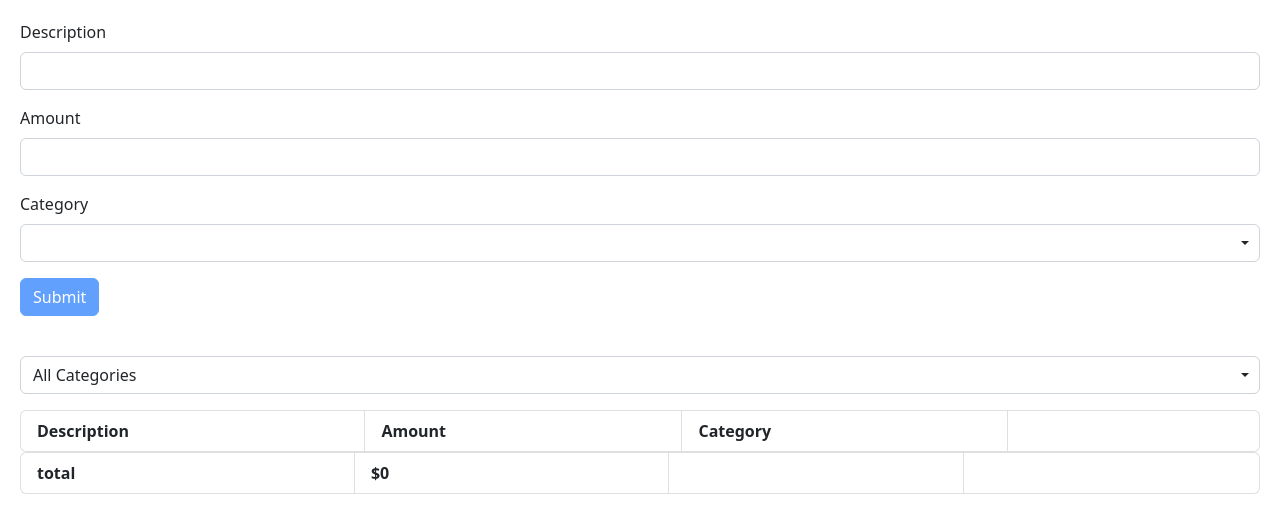
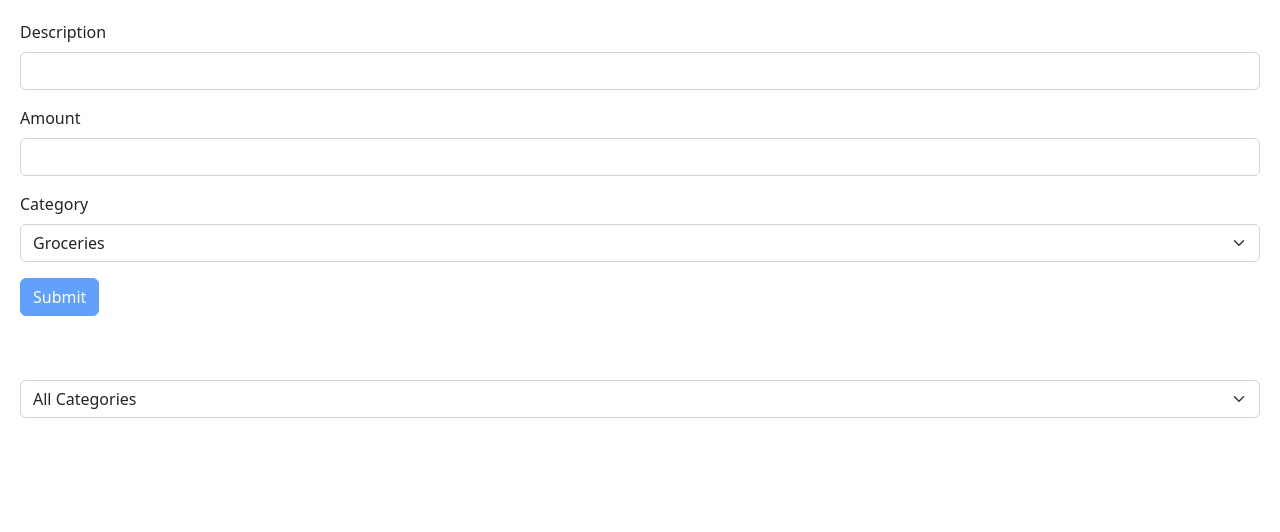
Before and after one commit to AllasKevin/react-mosh-tutorial-app, a React (Vite) app: page / in a window 1280 px wide. Shown: the top 532 px of the page. Built offline with nearby package versions, Linux system fonts and the light colour scheme; the HTML template or start-up script is replaced by a standard one.

Commit message:
finished projext: expense tracker with Mosh's solution

```diff
--- a/src/App.tsx
+++ b/src/App.tsx
@@ -6,30 +6,24 @@ import ExpandableText from "./components/ExpandableText";
 import Form from "./components/Form";
 import ExpenseForm from "./ExpenseTrackerProject/ExpenseForm";
 import ExpenseList from "./ExpenseTrackerProject/ExpenseList";
+import ExpenseFilter from "./ExpenseTrackerProject/ExpenseFilter";
+import categories from "./ExpenseTrackerProject/categories";
+
 interface item {
   id: number;
   description: string;
   amount: number;
   category: string;
 }
+
 // This is a component
 function App() {
-  const handleSelectedItem = (item: string) => {
-    console.log(item);
-  };
-
   const [items, setItems] = useState<item[]>([]);
 
-  const changeQuantity = () => {};
-
-  const addItem = (desc: string, amount: number, category: string) => {
-    const id = Math.random();
-    setItems((prevItems) => [
-      ...prevItems,
-      { id: id, description: desc, amount: amount, category: category },
-    ]);
-    console.log(items);
-  };
+  const [selectedCategory, setSelectedCategory] = useState("");
+  const visibleItems = selectedCategory
+    ? items.filter((item) => item.category === selectedCategory)
+    : items;
 
   const deleteItem = (id: number) => {
     setItems((prevItems) => prevItems.filter((item) => item.id !== id));
@@ -38,15 +32,17 @@ function App() {
 
   return (
     <div>
-      <ExpenseForm
-        onAdd={(description, amount, category) =>
-          addItem(description, amount, category)
-        }
-      ></ExpenseForm>
-      <ExpenseList
-        onDelete={(id) => deleteItem(id)}
-        items={items}
-      ></ExpenseList>
+      <div className="mb-5">
+        <ExpenseForm
+          onAdd={(item) => setItems([...items, { ...item, id: Math.random() }])}
+        />
+      </div>
+      <div className="mb-3">
+        <ExpenseFilter
+          onSelectCategory={(selected) => setSelectedCategory(selected)}
+        />
+      </div>
+      <ExpenseList onDelete={(id) => deleteItem(id)} items={visibleItems} />
     </div>
   );
 }
--- /dev/null
+++ b/src/ExpenseTrackerProject/ExpenseFilter.tsx
@@ -0,0 +1,31 @@
+import React from "react";
+import { useForm } from "react-hook-form";
+import categories from "./categories";
+
+interface ExpenseFilterProps {
+  onSelectCategory: (category: string) => void;
+}
+
+const ExpenseFilter = ({ onSelectCategory }: ExpenseFilterProps) => {
+  const { register, watch, setValue } = useForm();
+  const selectedCategory = watch("listCategory", "All Categories"); // Default text
+
+  return (
+    <select
+      key="categoryList"
+      className="form-select"
+      onChange={(event) => onSelectCategory(event.target.value)}
+    >
+      <option key="All Categories" value="All Categories">
+        All Categories
+      </option>
+      {categories.map((category) => (
+        <option key={category} value={category}>
+          {category}
+        </option>
+      ))}
+    </select>
+  );
+};
+
+export default ExpenseFilter;
--- a/src/ExpenseTrackerProject/ExpenseForm.tsx
+++ b/src/ExpenseTrackerProject/ExpenseForm.tsx
@@ -4,17 +4,10 @@ import { z } from "zod";
 import { zodResolver } from "@hookform/resolvers/zod";
 import "bootstrap/dist/js/bootstrap.bundle.min";
 import "./ExpenseForm.css";
-
-interface item {
-  id: number;
-  description: string;
-  amount: number;
-  category: string;
-}
+import categories from "./categories";
 
 interface ExpenseFormProps {
-  items?: item[];
-  onAdd: (description: string, amount: number, category: string) => void;
+  onAdd: (item: FormData) => void;
 }
 
 const schema = z.object({
@@ -23,32 +16,28 @@ const schema = z.object({
     .min(3, { message: "Descrpition must be at least 3 characters." }),
   amount: z
     .number({ invalid_type_error: "Amount field is required." })
-    .min(1, { message: "Amount must be larger than 0." }),
-  category: z.string().min(1, { message: "Category is required." }),
+    .min(0.01, { message: "Amount must be larger than 0.01." })
+    .max(100_000),
+  category: z.enum(categories),
 });
 // Detta är istället för att skapa ett FormData interface
 type FormData = z.infer<typeof schema>;
 
-const categories = ["Groceries", "Utilities", "Entertainment"];
-
-const ExpenseForm = ({ onAdd, items }: ExpenseFormProps) => {
+const ExpenseForm = ({ onAdd }: ExpenseFormProps) => {
   const {
     register,
     handleSubmit,
     formState: { errors, isValid },
-    watch,
-    setValue,
+    reset,
   } = useForm<FormData>({ resolver: zodResolver(schema), mode: "onChange" });
-  const selectedCategory = watch("category"); // Default text
-
-  //console.log(errors);
-
-  const onSubmit = (data: FieldValues) => {
-    onAdd(data.description, data.amount, data.category);
-  };
 
   return (
-    <form onSubmit={handleSubmit(onSubmit)}>
+    <form
+      onSubmit={handleSubmit((data) => {
+        onAdd(data);
+        reset();
+      })}
+    >
       <div className="mb-3">
         <label htmlFor="MyDescription" className="form-label">
           Description
@@ -82,31 +71,17 @@ const ExpenseForm = ({ onAdd, items }: ExpenseFormProps) => {
         <label htmlFor="MyCategory" className="form-label">
           Category
         </label>
-        <button
+        <select
           {...register("category")}
-          className="dropdown-toggle form-control .dropdown-toggle"
+          className="form-select"
           id="MyCategory"
-          type="button"
-          data-bs-toggle="dropdown"
-          aria-expanded="false"
         >
-          {selectedCategory} {/* Selected value updates here */}
-        </button>
-        <ul className="dropdown-menu form-control">
           {categories.map((category) => (
-            <li key={category}>
-              <a
-                className="dropdown-item"
-                href="#"
-                onClick={() =>
-                  setValue("category", category, { shouldValidate: true })
-                } /* This sets selectedCategory */
-              >
-                {category}
-              </a>
-            </li>
+            <option key={category} value={category}>
+              {category}
+            </option>
           ))}
-        </ul>
+        </select>
       </div>
       <button
         disabled={!isValid}
--- a/src/ExpenseTrackerProject/ExpenseList.tsx
+++ b/src/ExpenseTrackerProject/ExpenseList.tsx
@@ -20,94 +20,29 @@ const ExpenseList = ({ items, onDelete }: ExpenseListProps) => {
   const { register, watch, setValue } = useForm();
   const selectedCategory = watch("listCategory", "All Categories"); // Default text
 
-  const calculateTotal = (items: item[]) => {
-    var totalAmount = 0;
-    items.map((item) => {
-      if (
-        item.category === selectedCategory ||
-        selectedCategory === "All Categories"
-      )
-        totalAmount += item.amount;
-    });
-    return totalAmount;
-  };
+  if (items?.length === 0) return null;
 
   return (
     <div>
-      <div className="mb-3 dropdown">
-        <label htmlFor="MyCategory" className="form-label"></label>
-        <button
-          {...register("category")}
-          className="dropdown-toggle form-control .dropdown-toggle"
-          id="MyCategory"
-          type="button"
-          data-bs-toggle="dropdown"
-          aria-expanded="false"
-        >
-          {selectedCategory} {/* Selected value updates here */}
-        </button>
-        <ul key="dropdownMenu" className="dropdown-menu form-control">
-          <li key="AllCategories">
-            <a
-              className="dropdown-item"
-              href="#"
-              onClick={() =>
-                setValue("listCategory", "All Categories", {
-                  shouldValidate: true,
-                })
-              }
-            >
-              All Categories
-            </a>
-          </li>
-          {categories.map((category) => (
-            <li key={category}>
-              <a
-                className="dropdown-item"
-                href="#"
-                onClick={() =>
-                  setValue("listCategory", category, { shouldValidate: true })
-                }
-              >
-                {category}
-              </a>
-            </li>
-          ))}
-        </ul>
-      </div>
-      <ul
-        key="topRow"
-        className="list-group list-group-horizontal fw-bold d-flex w-100"
-      >
-        <li key="desc" className="list-group-item flex-fill">
-          Description
-        </li>
-        <li key="amount" className="list-group-item flex-fill">
-          Amount
-        </li>
-        <li key="category" className="list-group-item flex-fill">
-          Category
-        </li>
-        <li key="delete" className="list-group-item flex-fill"></li>
-      </ul>
+      <table className="table table-bordered">
+        <thead>
+          <tr key="headRow">
+            <th>Description</th>
+            <th>Amount</th>
+            <th>Category</th>
+            <th></th>
+          </tr>
+        </thead>
+        <tbody key="tableBody">
           {items?.map(
             (item, index) =>
               (item.category === selectedCategory ||
                 selectedCategory === "All Categories") && (
-            <ul
-              key={index}
-              className="list-group list-group-horizontal d-flex w-100"
-            >
-              <li key="desc" className="list-group-item flex-fill">
-                {item.description}
-              </li>
-              <li key="amount" className="list-group-item flex-fill">
-                ${item.amount}
-              </li>
-              <li key="category" className="list-group-item flex-fill">
-                {item.category}
-              </li>
-              <li key="delete" className="list-group-item flex-fill">
+                <tr key={item.id}>
+                  <td>{item.description}</td>
+                  <td>${item.amount}</td>
+                  <td>{item.category}</td>
+                  <td>
                     <button
                       type="button"
                       className="btn btn-outline-danger"
@@ -118,23 +53,25 @@ const ExpenseList = ({ items, onDelete }: ExpenseListProps) => {
                     >
                       Delete
                     </button>
-              </li>
-            </ul>
+                  </td>
+                </tr>
               )
           )}
-      <ul
-        key="bottomRow"
-        className="list-group list-group-horizontal fw-bold d-flex w-100"
-      >
-        <li key="total" className="list-group-item flex-fill">
-          total
-        </li>
-        <li key="totalAmount" className="list-group-item flex-fill">
-          ${calculateTotal(items ?? [])}
-        </li>
-        <li key="empty1" className="list-group-item flex-fill"></li>
-        <li key="empty2" className="list-group-item flex-fill"></li>
-      </ul>
+        </tbody>
+        <tfoot className="fw-bold">
+          <tr key="summaryRow">
+            <td>Total:</td>
+            <td>
+              $
+              {items
+                ?.reduce((totalAmount, item) => item.amount + totalAmount, 0)
+                .toFixed(2)}
+            </td>
+            <td></td>
+            <td></td>
+          </tr>
+        </tfoot>
+      </table>
     </div>
   );
 };
--- /dev/null
+++ b/src/ExpenseTrackerProject/categories.ts
@@ -0,0 +1,3 @@
+export const categories = ["Groceries", "Utilities", "Entertainment"] as const; // as const makes it actually readOnly
+
+export default categories
```
Lines whose indentation alone changed are shown as unchanged.
